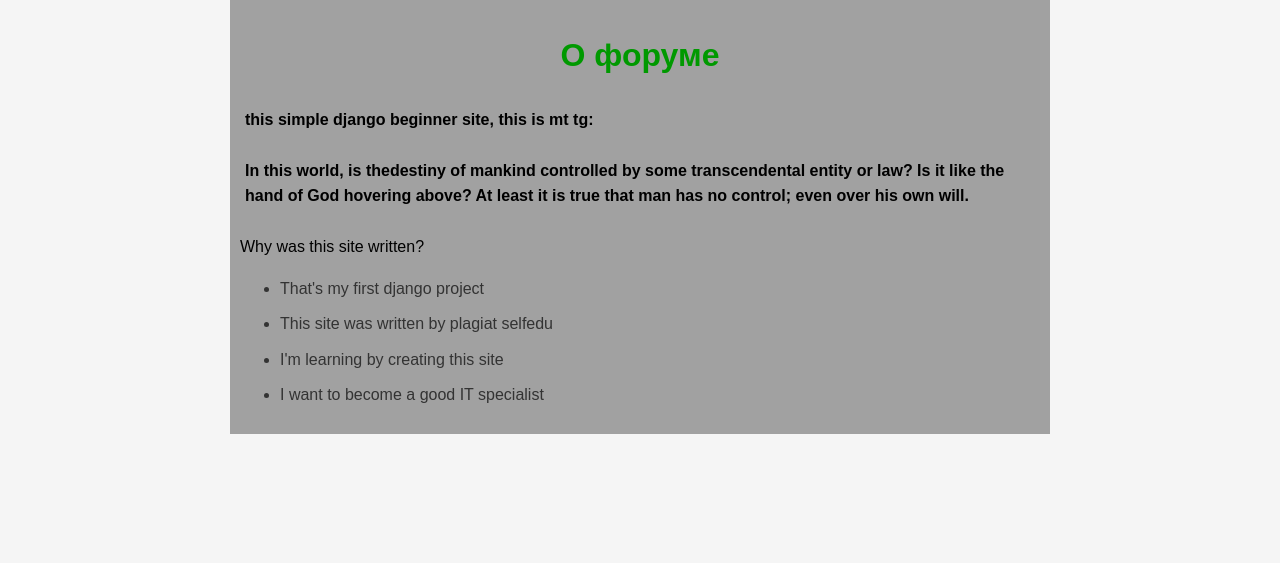
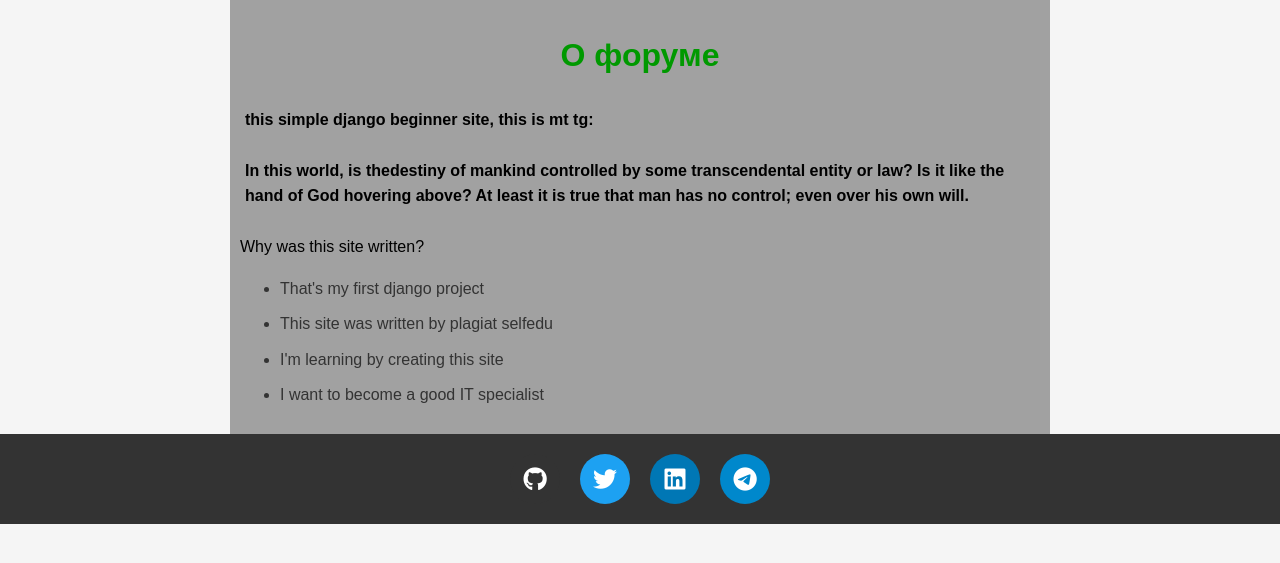
Before and after one commit to Soj044/project_1, a Django app: page /about/ in a window 1280 px wide. Shown: the part 125-688 px from the top of the page. Run offline with Django 5.2, Linux system fonts and the light colour scheme; data comes from the database, SQL or seed files in the repository; both versions use the stored data as it was after the commit.

Commit message:
Добавил отображение иконок соцсетей

```diff
--- a/mysite/forum/static/forum/css/style.css
+++ b/mysite/forum/static/forum/css/style.css
@@ -295,3 +295,66 @@ select {
     color: #0056b3;
     text-decoration: underline;
 }
+/* Footer с соцсетями */
+.social-footer {
+    background-color: #333333;
+    padding: 20px 0;
+    text-align: center;
+}
+
+.social-container {
+    display: flex;
+    justify-content: center;
+    gap: 20px;
+}
+
+/* Иконки соцсетей */
+.social-icon {
+    display: inline-block;
+    font-size: 24px;
+    color: white;
+    text-decoration: none;
+    width: 50px;
+    height: 50px;
+    border-radius: 50%;
+    display: flex;
+    align-items: center;
+    justify-content: center;
+    transition: 0.3s;
+}
+
+/* GitHub */
+.github {
+    background-color: #333;
+}
+
+.github:hover {
+    background-color: #666;
+}
+
+/* Twitter */
+.twitter {
+    background-color: #1DA1F2;
+}
+
+.twitter:hover {
+    background-color: #0d8bf0;
+}
+
+/* LinkedIn */
+.linkedin {
+    background-color: #0077B5;
+}
+
+.linkedin:hover {
+    background-color: #005f8d;
+}
+
+/* Telegram */
+.telegram {
+    background-color: #0088cc;
+}
+
+.telegram:hover {
+    background-color: #006fa1;
+}
--- a/mysite/templates/base.html
+++ b/mysite/templates/base.html
@@ -7,6 +7,7 @@
     <meta charset="UTF-8">
     <title>{{title}}</title>
     <link type="text/css" href="{% static 'forum/css/style.css'%}" rel="stylesheet">
+    <link rel="stylesheet" href="https://cdnjs.cloudflare.com/ajax/libs/font-awesome/6.5.1/css/all.min.css">
 </head>
 <body>
 <ul class="header_first_line">
@@ -33,6 +34,23 @@
     {% show_categories cat_selected %}
 </ul>
     {%block content%}{%endblock%}
-{%block navigation%}{%endblock%}
+    {%block navigation%}{%endblock%}
+
+<footer class="social-footer">
+    <div class="social-container">
+        <a href="https://github.com/your_profile" target="_blank" class="social-icon github">
+            <i class="fab fa-github"></i>
+        </a>
+        <a href="https://twitter.com/your_profile" target="_blank" class="social-icon twitter">
+            <i class="fab fa-twitter"></i>
+        </a>
+        <a href="https://linkedin.com/in/your_profile" target="_blank" class="social-icon linkedin">
+            <i class="fab fa-linkedin"></i>
+        </a>
+        <a href="https://t.me/your_channel" target="_blank" class="social-icon telegram">
+            <i class="fab fa-telegram"></i>
+        </a>
+    </div>
+</footer>
 </body>
 </html>
```
Also changed, not shown: mysite/db.sqlite3, 1 other file.
